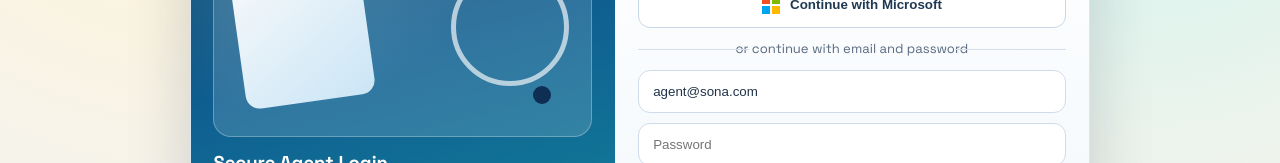
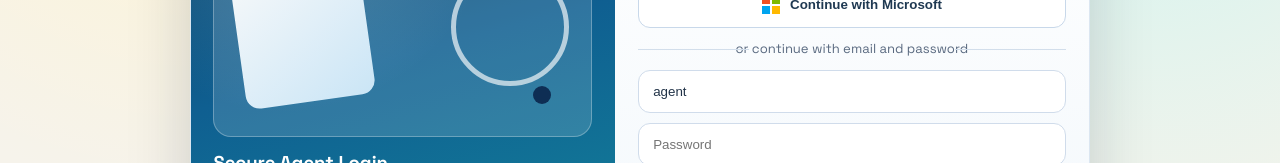
Before and after one commit to haridharshan-dot/Rag-chatbot, a React (Vite) app in the folder client/: page /login in a window 1280 px wide. Shown: the part 344-507 px from the top of the page. Built offline with nearby package versions, Linux system fonts and the light colour scheme; no server answers.

Commit message:
Default agent login to username credentials

```diff
--- a/client/src/pages/Login.jsx
+++ b/client/src/pages/Login.jsx
@@ -7,7 +7,7 @@ import { getAgentRole, isAgentAuthenticated, setAgentToken } from "../utils/auth
 export default function Login() {
   const navigate = useNavigate();
   const [mode, setMode] = useState("agent");
-  const [email, setEmail] = useState("agent@sona.com");
+  const [email, setEmail] = useState("agent");
   const [password, setPassword] = useState("");
   const [remember, setRemember] = useState(true);
   const [loading, setLoading] = useState(false);
@@ -103,7 +103,7 @@ export default function Login() {
               className={mode === "agent" ? "active" : ""}
               onClick={() => {
                 setMode("agent");
-                setEmail("agent@sona.com");
+                setEmail("agent");
                 setError("");
                 setSuccessMessage("");
               }}
@@ -151,11 +151,11 @@ export default function Login() {
 
           <form onSubmit={onSubmit} className="agent-auth-form">
             <input
-              type={mode === "admin" ? "text" : "email"}
+              type="text"
               value={email}
               onChange={(event) => setEmail(event.target.value)}
-              placeholder={mode === "admin" ? "admin" : "agent@sona.com"}
-              autoComplete={mode === "admin" ? "username" : "email"}
+              placeholder={mode === "admin" ? "admin" : "agent"}
+              autoComplete="username"
               required
             />
             <input
```
